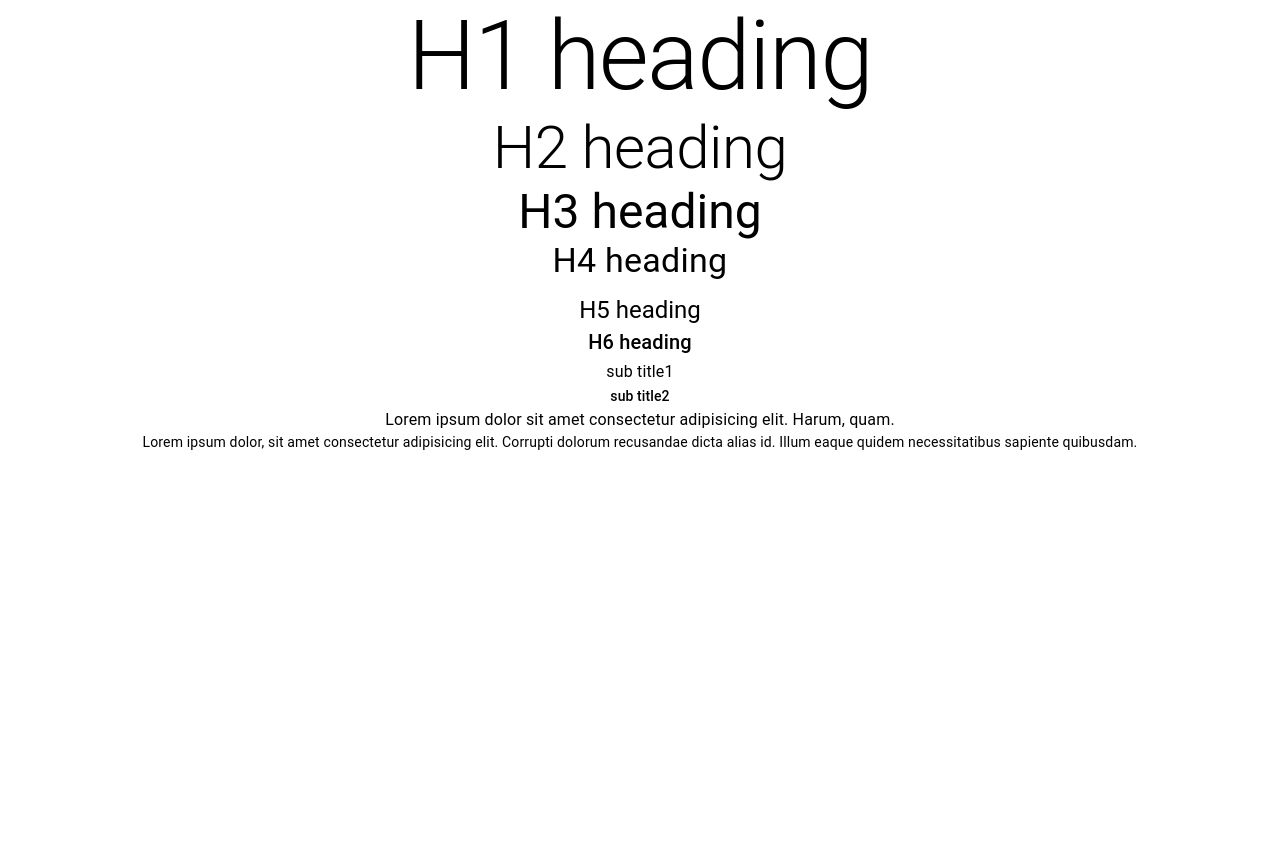
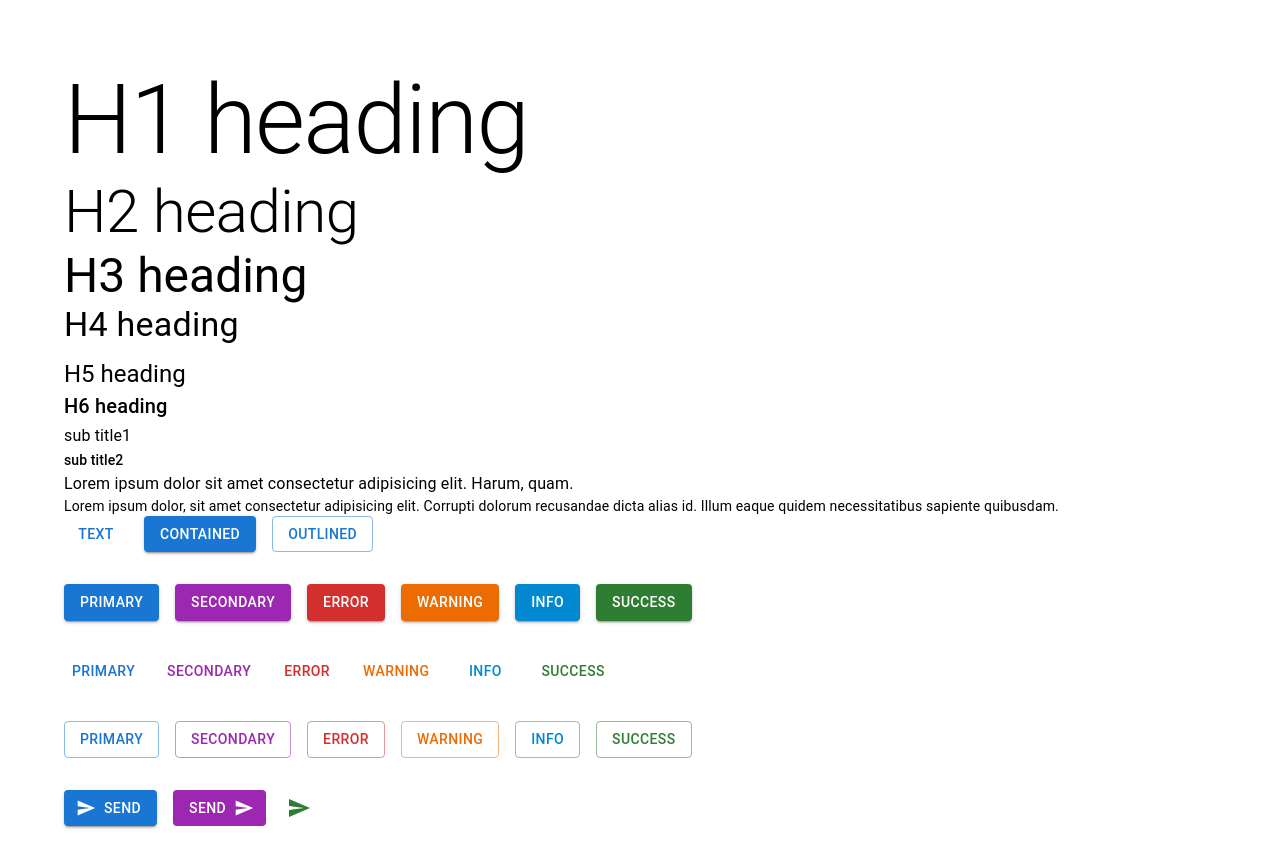
Before and after one commit to Barna-Molnar/react-mui-ts, a React (Create React App) app: page / in a window 1280 px wide. Shown: the top 868 px of the page. Before the commit the page ends 800 px from the top, so only its background shows below. Built offline with nearby package versions, Linux system fonts and the light colour scheme.

Commit message:
ButtonMUI

```diff
--- a/package.json
+++ b/package.json
@@ -5,6 +5,7 @@
   "dependencies": {
     "@emotion/react": "^11.8.1",
     "@emotion/styled": "^11.8.1",
+    "@mui/icons-material": "^5.4.4",
     "@mui/material": "^5.4.4",
     "@testing-library/jest-dom": "^5.16.2",
     "@testing-library/react": "^12.1.3",
--- a/src/App.css
+++ b/src/App.css
@@ -1,5 +1,5 @@
 .App {
-  text-align: center;
+  padding: 4rem;
 }
 
 .App-logo {
--- a/src/App.tsx
+++ b/src/App.tsx
@@ -1,9 +1,11 @@
 import './App.css';
+import MuiButton from './components/MuiButton';
 import MuiTypography from './components/MuiTypography';
 function App() {
   return (
     <div className="App">
       <MuiTypography />
+      <MuiButton />
     </div>
   );
 }
--- /dev/null
+++ b/src/components/MuiButton.tsx
@@ -0,0 +1,54 @@
+import { Button, Stack, IconButton } from '@mui/material'
+import Send from '@mui/icons-material/Send';
+
+const MuiButton = () => {
+    return (
+        <Stack spacing={4}>
+            <Stack spacing={2} direction='row'>
+                <Button variant='text' href='http://www.google.com'>Text</Button>
+                <Button variant='contained'>Contained</Button>
+                <Button variant='outlined'>Outlined</Button>
+            </Stack>
+            <Stack spacing={2} direction='row'>
+
+                <Button variant='contained' color='primary'>Primary</Button>
+                <Button variant='contained' color='secondary'>Secondary</Button>
+                <Button variant='contained' color='error'>Error</Button>
+                <Button variant='contained' color='warning'>Warning</Button>
+                <Button variant='contained' color='info'>Info</Button>
+                <Button variant='contained' color='success'>Success</Button>
+
+            </Stack>
+            <Stack spacing={2} direction='row'>
+
+                <Button variant='text' color='primary'>Primary</Button>
+                <Button variant='text' color='secondary'>Secondary</Button>
+                <Button variant='text' color='error'>Error</Button>
+                <Button variant='text' color='warning'>Warning</Button>
+                <Button variant='text' color='info'>Info</Button>
+                <Button variant='text' color='success'>Success</Button>
+
+            </Stack>
+            <Stack spacing={2} direction='row'>
+
+                <Button variant='outlined' color='primary'>Primary</Button>
+                <Button variant='outlined' color='secondary'>Secondary</Button>
+                <Button variant='outlined' color='error'>Error</Button>
+                <Button variant='outlined' color='warning'>Warning</Button>
+                <Button variant='outlined' color='info'>Info</Button>
+                <Button variant='outlined' color='success'>Success</Button>
+
+            </Stack>
+            <Stack spacing={2} direction='row'>
+
+                <Button variant='contained' startIcon={<Send />} color='primary' disableRipple onClick={() => alert('click')}>Send</Button>
+                <Button variant='contained' endIcon={<Send />} color='secondary' disableElevation>Send</Button>
+                <IconButton aria-label='send' color='success' size='small'>
+                    <Send />
+                </IconButton>
+            </Stack>
+        </Stack>
+    )
+}
+
+export default MuiButton
```
Also changed, not shown: 1 other file (tests, documents, lock files or other folders).
